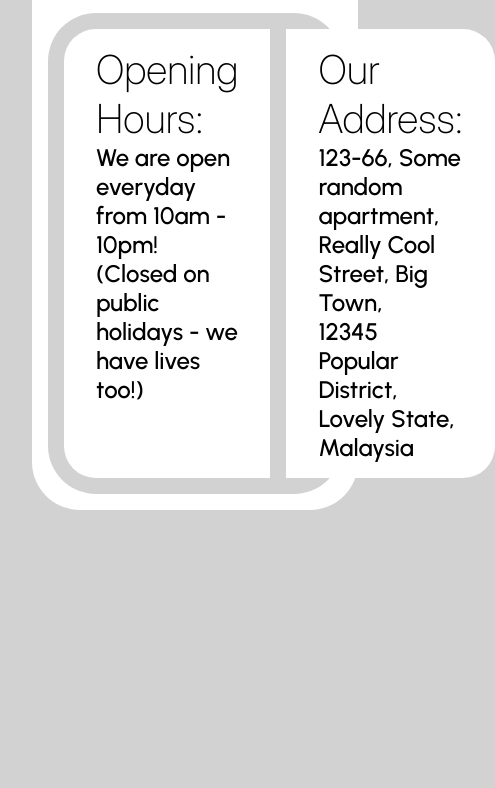
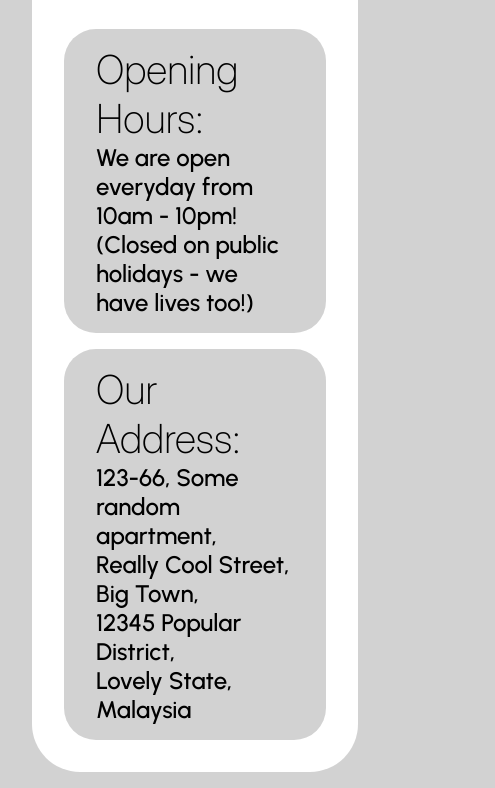
Before and after one commit to J0e-Quan/restaurant-page, a website built with webpack: page src/template.html in a window 390 px wide. Shown: the part 1405-2193 px from the top of the page, 495 px wide, since content can reach past the window. Before the commit the page ends 1931 px from the top, so only its background shows below. Built offline with nearby package versions, Linux system fonts and the light colour scheme.

Commit message:
Adjust page layout to improve responsiveness
Opening hours and location cards have been altered to enable flex-wrap.
Some food names have also been adjusted to reduce word length

```diff
--- a/src/home.js
+++ b/src/home.js
@@ -34,7 +34,7 @@ function createDetailsSection() {
     let detailCard = document.createElement('div')
     detailCard.classList.add('detail', 'card')
     let hourCard = document.createElement('div')
-    hourCard.classList.add('hour-card')
+    hourCard.classList.add('hour', 'card')
     let hourTitle = document.createElement('h2')
     hourTitle.classList.add('hour-title')
     hourTitle.textContent = 'Opening Hours:'
@@ -45,7 +45,7 @@ function createDetailsSection() {
     hourCard.appendChild(hourText)
     detailCard.appendChild(hourCard)
     let locationCard = document.createElement('div')
-    locationCard.classList.add('location-card')
+    locationCard.classList.add('location', 'card')
     let locationTitle = document.createElement('h2')
     locationTitle.classList.add('location-title')
     locationTitle.textContent = 'Our Address:'
--- a/src/menu.js
+++ b/src/menu.js
@@ -73,7 +73,7 @@ function createWesternSection() {
     createFoodCard(westernSection, 'Fish & Chips', 'Fresh fried fish in tartar sauce, served with fries and salad of the day.', '14', 'Wedges addon available for RM 2')
     createFoodCard(westernSection, 'Spaghetti Bolognese', 'Spaghetti in flavourful tomato sauce with minced meat.', '10')
     createFoodCard(westernSection, 'Spaghetti Aglio Olio', 'Spaghetti seasoned with tomatoes and various spices.', '8', 'Non-spicy version available upon request')
-    createFoodCard(westernSection, 'Double Cheeseburger', 'Beef and cheese slices covered with fresh burger buns.', '10', 'Chicken version available upon request')
+    createFoodCard(westernSection, 'Double Cheese Burger', 'Beef and cheese slices covered with fresh burger buns.', '10', 'Chicken version available upon request')
     createFoodCard(westernSection, 'Pretty Cheesy Pizza', 'Simple but delicious 4 cheese pizza.', '8')
     createFoodCard(westernSection, 'Red, Yellow and Brown', 'Pizza with pepperoni, cheese and mushrooms.', '10')
     contentCard.appendChild(westernSection)
@@ -93,7 +93,7 @@ function createDessertSection() {
     createFoodCard(dessertSection, 'Waffles', 'Classic fluffy treats, served with butter and fruit jam', '6')
     createFoodCard(dessertSection, 'Cendol', 'A local favourite, served with black grass jelly.', '6')
     createFoodCard(dessertSection, 'Ice Kacang', 'Shaved ice enriched with gula melaka, red beans and sweet corn.', '6')
-    createFoodCard(dessertSection, 'Cheesecake', "Cake with cheese and a crumbly cookie layer at the bottom.", '6')
+    createFoodCard(dessertSection, 'Cheese Cake', "Cake with cheese and a crumbly cookie layer at the bottom.", '6')
     createFoodCard(dessertSection, 'Carrot Cake', 'Cake with carrots, spices, cream cheese, and nuts aplenty.', '6')
     contentCard.appendChild(dessertSection)
 }
--- a/src/styles.css
+++ b/src/styles.css
@@ -137,30 +137,18 @@ nav > button:hover {
 
 .card {
     background-color: rgb(210, 210, 210);
-    border-radius: 48px;
+    border-radius: 32px;
     padding: 1rem 2rem;
 }
 
 .detail.card {
     display: flex;
+    flex-wrap: wrap;
+    background-color: transparent;
     white-space: pre-line;
-    justify-content: space-between;
+    justify-content: space-evenly;
     gap: 1rem;
     padding: 1rem;
-}
-
-.hour-card {
-    padding: 1rem 2rem;
-    background-color: white;
-    border-bottom-left-radius: 32px;
-    border-top-left-radius: 32px;
-}
-
-.location-card {
-    padding: 1rem 2rem;
-    background-color: white;
-    border-bottom-right-radius: 32px;
-    border-top-right-radius: 32px;
 }
 
 .hour-title, .location-title {
```
